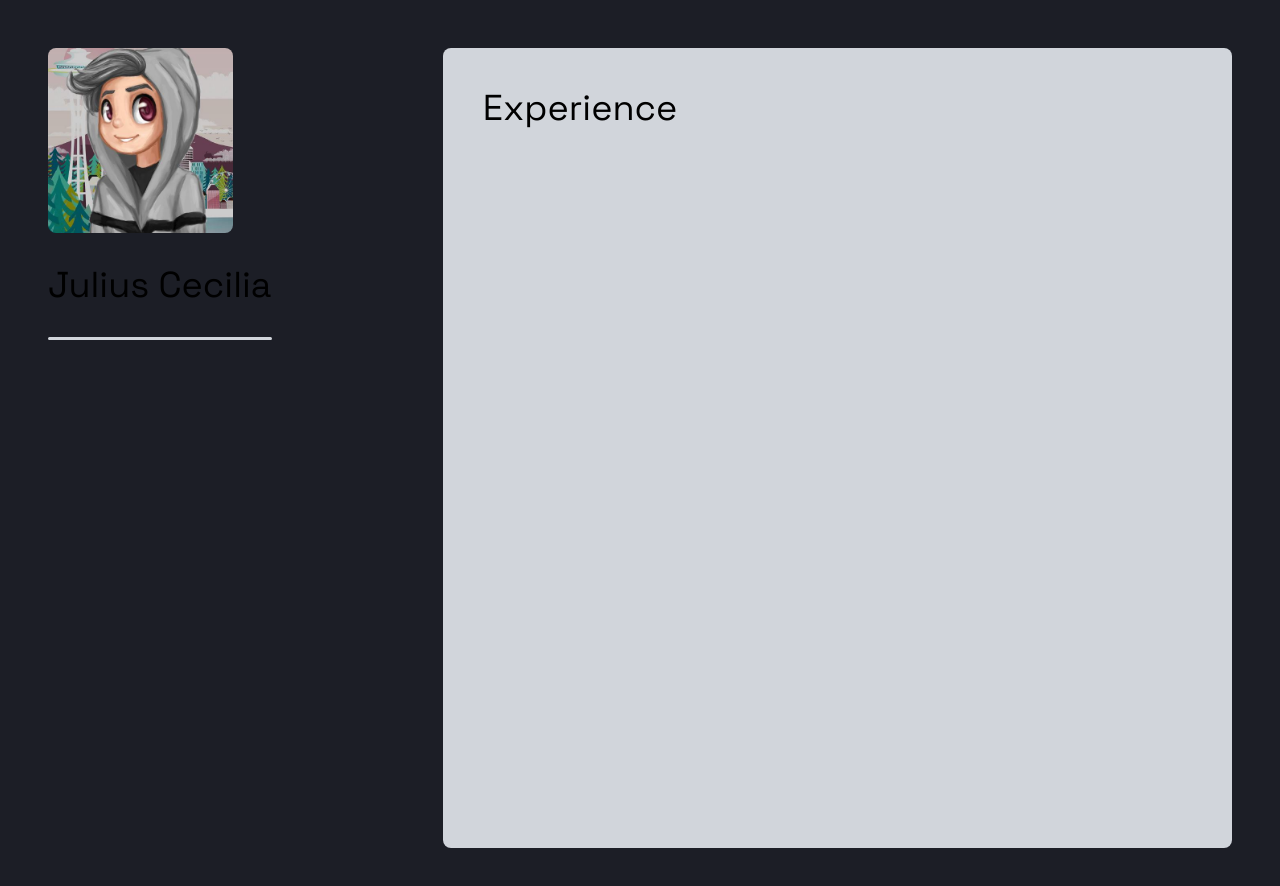
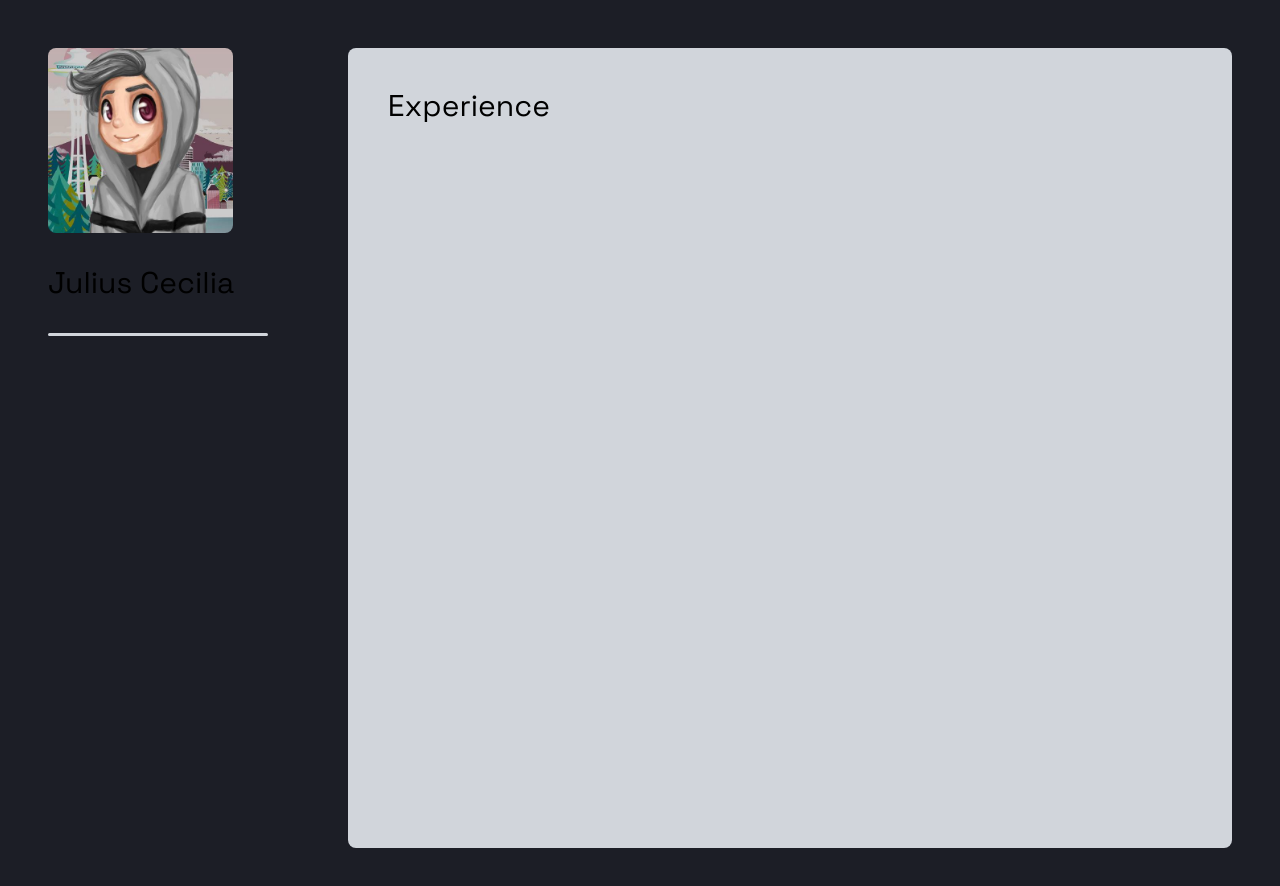
Before and after one commit to juliuscecilia33/portfoliov2, a Next.js app: page / in a window 1280 px wide. Shown: the top 886 px of the page. Built offline with nearby package versions, Linux system fonts and the light colour scheme.

Commit message:
font sizes

```diff
--- a/src/app/page.tsx
+++ b/src/app/page.tsx
@@ -12,7 +12,7 @@ export default function Home() {
       className={`font-heading flex min-h-screen flex-row p-12 justify-between ${spaceGrotesk.className}`}
     >
       <section
-        className={`w-1/3font-heading flex min-h-screen flex-col ${spaceGrotesk.className}`}
+        className={`mr-10 w-1/5 font-heading flex min-h-screen flex-col ${spaceGrotesk.className}`}
       >
         <Image
           src={MyProfile}
@@ -21,13 +21,13 @@ export default function Home() {
           height={185}
           className="rounded-lg mb-8"
         />
-        <h1 className="text-4xl">Julius Cecilia</h1>
+        <h1 className="text-3xl">Julius Cecilia</h1>
         <hr className="border-b-2 border-gray-300 my-8 rounded-full" />
       </section>
       <section
-        className={`bg-[#2E303E] p-10 rounded-lg w-2/3 bg-gray-300 font-heading flex min-h-screen flex-col ${spaceGrotesk.className}`}
+        className={`ml-10 bg-[#2E303E] p-10 rounded-lg w-4/5 bg-gray-300 font-heading flex min-h-screen flex-col ${spaceGrotesk.className}`}
       >
-        <h1 className="text-4xl">Experience</h1>
+        <h1 className="text-3xl">Experience</h1>
       </section>
     </main>
   );
```
